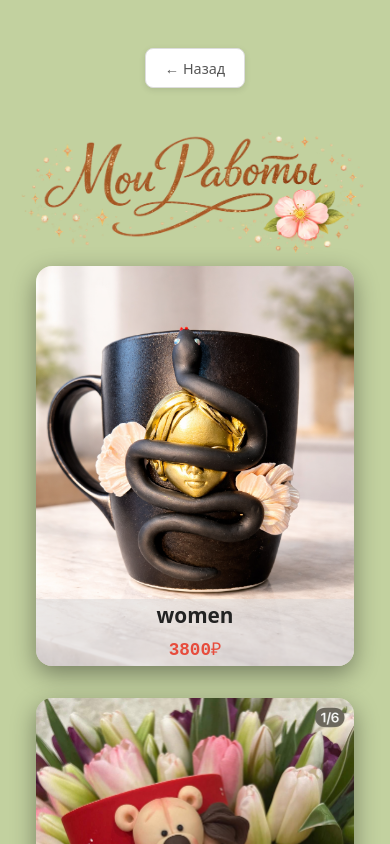
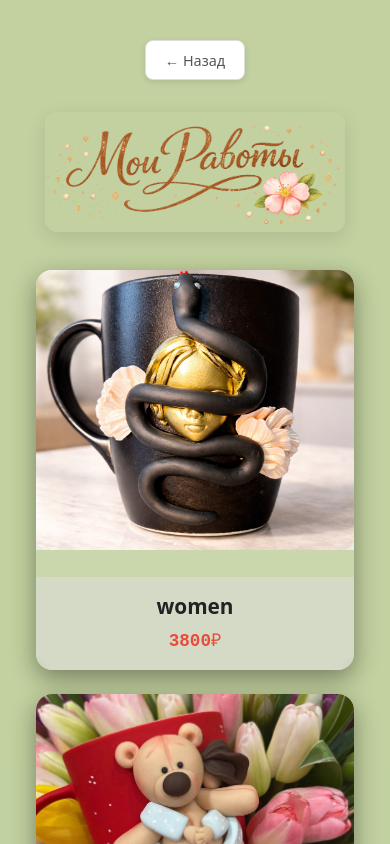
Before and after one commit to Ivan1990Nik/Baked_clay, a React (Vite) app: page /product in a window 390 px wide. Shown: the top 844 px of the page. Built offline with nearby package versions, Linux system fonts and the light colour scheme.

Commit message:
add text

```diff
--- a/src/pages/products/productList.css
+++ b/src/pages/products/productList.css
@@ -4,7 +4,7 @@
   padding: 4rem 2rem;
   min-height: 100vh;
   width: 800px;
-
+  margin: 0 auto;
 }
 
 .product-list__back-btn {
@@ -35,6 +35,8 @@
 
 .product-list__container img {
   width: 450px;
+  border-radius: 12px;
+  box-shadow: 0 6px 20px rgba(0, 0, 0, 0.1);
 }
 
 .product-list__container h1 {
@@ -50,13 +52,16 @@
   grid-template-columns: repeat(3, 1.5fr);
   gap: 2rem;
   justify-items: center;
+  margin-top: 2rem;
 }
 
 /* Планшет (768px) */
 @media (max-width: 768px) {
-    .product-list{
+  .product-list {
     width: 450px;
+    padding: 3rem 1rem;
   }
+
   .product-list__grid {
     grid-template-columns: repeat(2, 1fr);
   }
@@ -64,31 +69,40 @@
   .product-list__container h1 {
     font-size: 2rem;
   }
+
+  .product-list__container img {
+    width: 380px;
+  }
 }
 
 /* Телефон (480px) */
 @media (max-width: 480px) {
+  .product-list {
+    width: 350px;
+    padding: 2.5rem 0.75rem;
+  }
+
   .product-list__grid {
     grid-template-columns: 1fr;
+    gap: 1.5rem;
     padding: 0 1rem;
   }
 
-  .product-list {
-    width: 350px;
-    padding: 3rem 1rem;
-  }
-
   .product-list__container img {
-    width: 350px;
+    width: 300px;
   }
 
   .product-list__back-btn {
     font-size: 0.9rem;
     padding: 0.6rem 1.2rem;
   }
+
+  .product-list__container h1 {
+    font-size: 1.8rem;
+  }
 }
 
-/* Стиль карточки */
+/* Карточка продукта */
 .product-list__card {
   position: relative;
   background: rgba(255, 255, 255, 0.137);
@@ -99,8 +113,10 @@
   width: 100%;
   max-width: 320px;
   text-align: center;
-  cursor: default;
+  cursor: pointer;
   height: 400px;
+  display: flex;
+  flex-direction: column;
 }
 
 .product-list__card:hover {
@@ -109,12 +125,13 @@
 }
 
 .product-list__card-image {
-  height: 400px;
+  height: 280px;
   overflow: hidden;
   display: flex;
   align-items: center;
   justify-content: center;
   background-color: #f5f5f5;
+  flex-shrink: 0;
 }
 
 .product-list__card-image img {
@@ -124,17 +141,21 @@
   transition: transform 0.5s ease;
 }
 
-
+.product-list__card-image img:hover {
+  transform: scale(1.05);
+}
 
 .product-list__card-content {
-padding: 3px;
+  padding: 1rem;
   position: absolute;
   bottom: 0;
-  left: 0;           /* 🔴 Прижимаем к левому краю */
+  left: 0;
   right: 0;
   background-color: #dddddd8f;
+  backdrop-filter: blur(5px);
+  -webkit-backdrop-filter: blur(5px);
+}
 
-}
 .product-list__card:hover .product-list__card-content {
   background: linear-gradient(
     90deg,
@@ -153,7 +174,6 @@ background-color: #dddddd8f;
   box-shadow: 0 8px 20px rgba(0, 0, 0, 0.1);
 }
 
-/* Анимация плавного сдвига градиента */
 @keyframes gradientShift {
   0% {
     background-position: 0% 50%;
@@ -172,6 +192,7 @@ background-color: #dddddd8f;
   color: #222;
   font-weight: 600;
   line-height: 1.3;
+  word-wrap: break-word;
 }
 
 .product-list__card-price {
@@ -182,33 +203,9 @@ background-color: #dddddd8f;
   font-family: 'Courier New', monospace;
 }
 
-
-
-
-
-.modal-close:hover {
-  color: #ff6b6b;
-  transform: scale(1.1);
-}
-
-.modal-image {
-  max-width: 100%;
-  max-height: 900px;
-  object-fit: contain;
-  border-radius: 8px;
-  box-shadow: 0 12px 40px rgba(0, 0, 0, 0.5);
-  transition: transform 0.4s ease;
-}
-
-
-
-
-
-/* productList.css */
-
+/* Модальное окно — полная версия с поддержкой iOS */
 .modal-overlay {
   position: fixed;
-
   top: 0;
   left: 0;
   width: 100vw;
@@ -217,7 +214,17 @@ background-color: #dddddd8f;
   display: flex;
   justify-content: center;
   align-items: center;
-  overflow: auto;
+  z-index: 9999;
+
+  /* 🔥 КРИТИЧЕСКИЕ ИСПРАВЛЕНИЯ ДЛЯ iOS */
+  cursor: pointer;
+  touch-action: pan-x;
+  -webkit-touch-callout: none;
+  -webkit-user-select: none;
+  user-select: none;
+  -webkit-tap-highlight-color: transparent;
+
+  /* Убрано overflow: auto — мешает свайпу */
 }
 
 .modal-content {
@@ -232,10 +239,15 @@ background-color: #dddddd8f;
   flex-direction: column;
   align-items: center;
   justify-content: center;
+  padding: 1rem;
 }
 
 .modal-close {
-height: 25px;
+  position: absolute;
+  top: 15px;
+  right: 15px;
+  height: 32px;
+  width: 32px;
   font-size: 32px;
   background: transparent;
   border: none;
@@ -246,14 +258,26 @@ height: 25px;
   line-height: 1;
   text-shadow: 0 0 10px rgba(0, 0, 0, 0.5);
   transition: color 0.3s ease;
+  border-radius: 50%;
+  display: flex;
+  align-items: center;
+  justify-content: center;
+}
+
+.modal-close:hover {
+  color: #ff6b6b;
+  transform: scale(1.1);
+  background: rgba(255, 255, 255, 0.1);
 }
 
 .modal-image {
   max-width: 100%;
   max-height: 70vh;
   object-fit: contain;
-  margin: 10px 0;
+  margin: 1rem 0;
   border-radius: 8px;
+  box-shadow: 0 12px 40px rgba(0, 0, 0, 0.5);
+  transition: transform 0.4s ease;
 }
 
 .modal-nav-btn {
@@ -263,8 +287,8 @@ height: 25px;
   background: rgba(255, 255, 255, 0.8);
   border: none;
   font-size: 24px;
-  width: 30px;
-  height: 30px;
+  width: 36px;
+  height: 36px;
   padding: 0;
   border-radius: 50%;
   cursor: pointer;
@@ -273,25 +297,27 @@ height: 25px;
   justify-content: center;
   color: #333;
   z-index: 10000;
-  transition: background 0.2s;
+  transition: background 0.2s ease;
+  box-shadow: 0 4px 12px rgba(0, 0, 0, 0.15);
 }
 
-.modal-open {
-  overflow: hidden;
-}
-
-.modal-nav-btn--prev {
-  left: 10px;
-
-}
-
-.modal-nav-btn--next {
-  right: 10px;
+.modal-nav-btn:hover {
+  background: rgba(255, 255, 255, 0.95);
+  transform: translateY(-50%) scale(1.05);
 }
 
 .modal-nav-btn:disabled {
   opacity: 0.3;
   cursor: not-allowed;
+  background: rgba(255, 255, 255, 0.5);
+}
+
+.modal-nav-btn--prev {
+  left: 15px;
+}
+
+.modal-nav-btn--next {
+  right: 15px;
 }
 
 .modal-indicator {
@@ -302,19 +328,11 @@ height: 25px;
   background: rgba(0, 0, 0, 0.5);
   padding: 4px 10px;
   border-radius: 20px;
+  z-index: 10000;
+  font-weight: 500;
 }
 
-
-
-
-.modal-overlay {
-  touch-action: pan-x; /* Разрешаем только горизонтальный свайп — предотвращает конфликты */
+/* Фикс для плавного скролла при открытии модалки */
+.modal-open {
+  overflow: hidden;
 }
-.modal-overlay {
-  position: fixed;
-  top: 0;
-  left: 0;
-  width: 100vw;
-  height: 100vh;
-  /* ... */
-}
```
Lines whose indentation alone changed are shown as unchanged.
